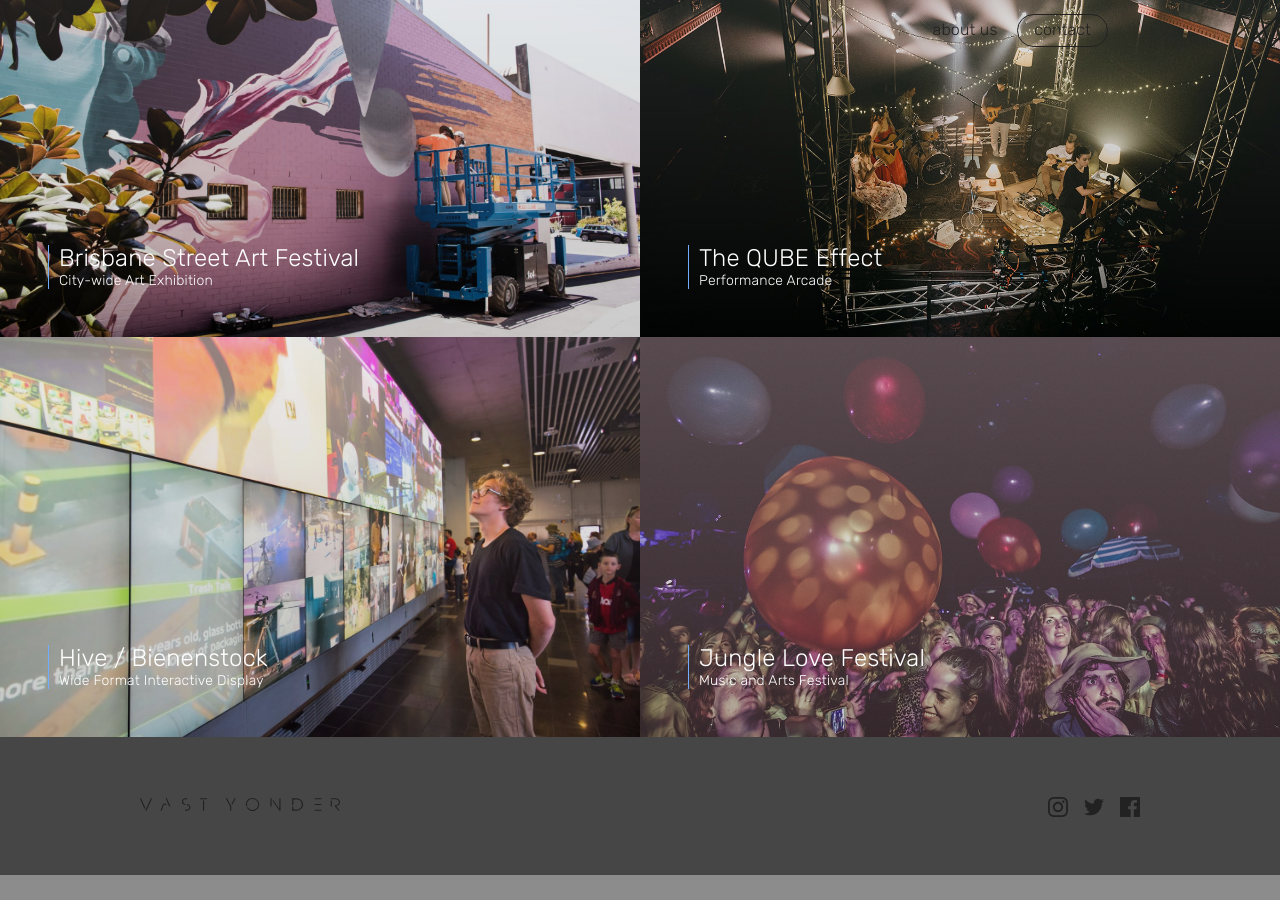
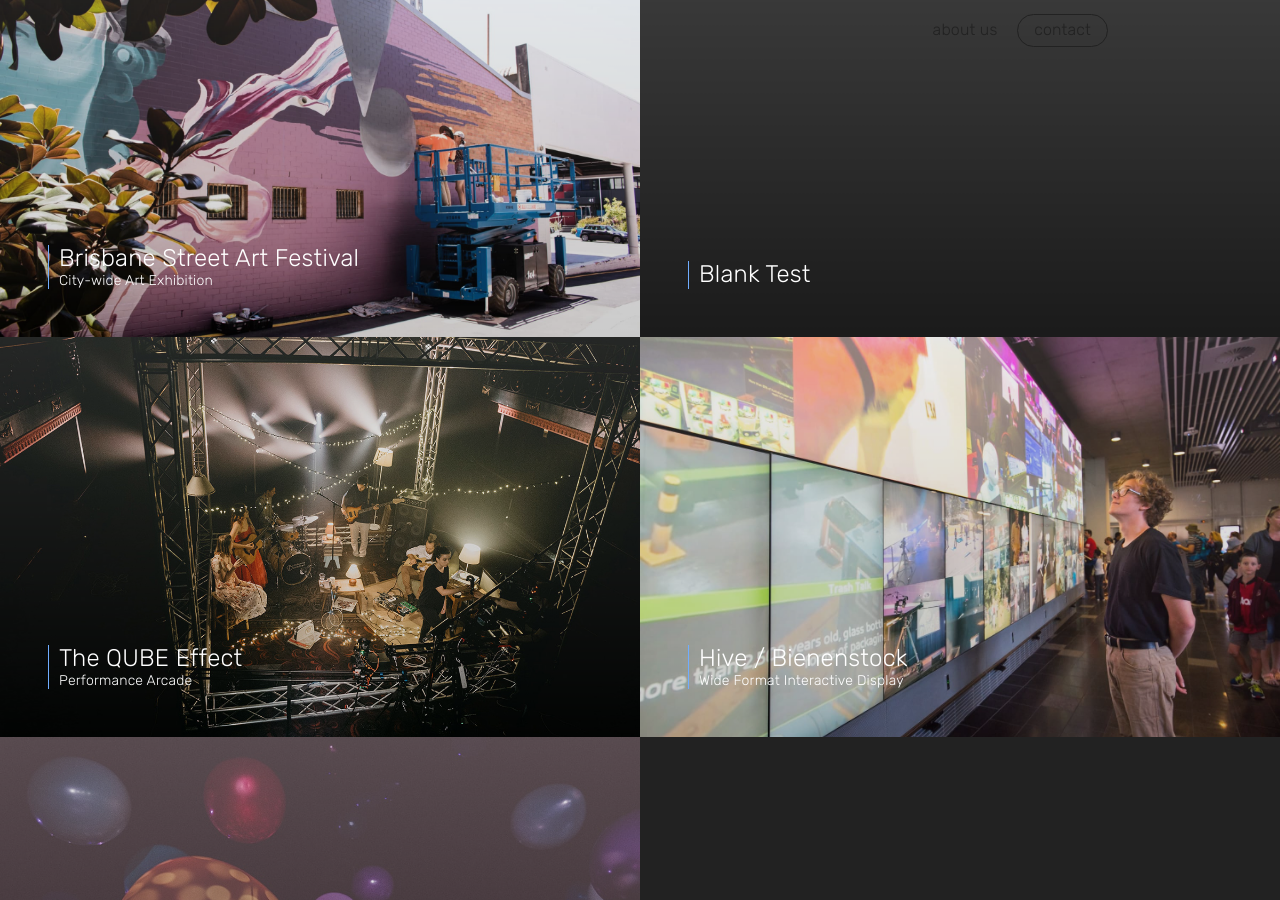
Before and after one commit to LincolnSavage/lincolnsavage.github.io, a Jekyll site: the page built from index.html, in a window 1280 px wide and 900 px high, scrolled down 963 px. Built offline with Jekyll 4.4.1, drawn with Linux system fonts in a browser that asks for light colours; before the commit the page ends 1838 px from its top, so only the background shows below that.

Commit message:
Black Test

```diff
--- a/_projects/blanktest.md
+++ b/_projects/blanktest.md
@@ -1 +1,7 @@
+---
+layout: project
+number: 2
+title: Blank Test
+---
+
 This is a test.
```
